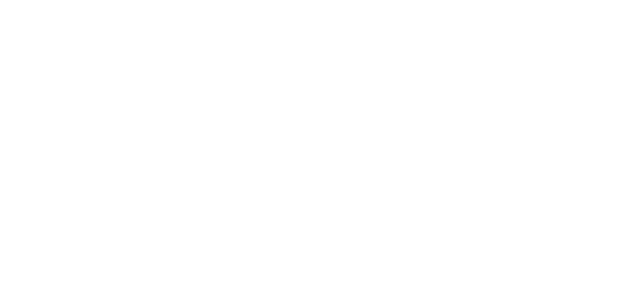
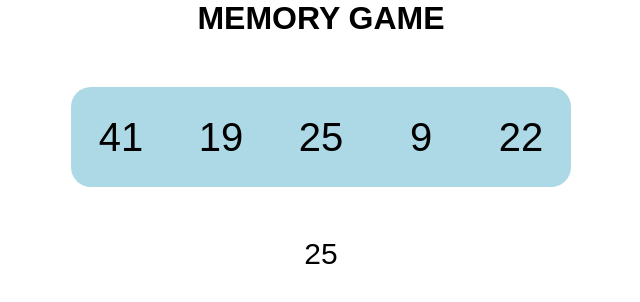
Before and after one commit to DavideVenturelli12/js-simon, a plain HTML site: page index.html in a window 1280 px wide. Shown: the whole page, without its empty margins (319-959 px from the left). Drawn offline with Linux system fonts and the light colour scheme.

Commit message:
Creazione numeri casuali + timer

```diff
--- a/index.html
+++ b/index.html
@@ -5,13 +5,15 @@
     <meta charset="UTF-8" />
     <meta http-equiv="X-UA-Compatible" content="IE=edge" />
     <meta name="viewport" content="width=device-width, initial-scale=1.0" />
-    <link rel="stylesheet" href="style.css" />
+    <link rel="stylesheet" href="style.css">
     <script src="script.js" defer></script>
     <title>js-simon</title>
 </head>
 
 <body>
-    <div></div>
+    <h1>MEMORY GAME</h1>
+    <div id="container"></div>
+    <div id="timer"></div>
 </body>
 
 </html>
--- a/script.js
+++ b/script.js
@@ -11,3 +11,47 @@ precedentemente, tramite il prompt().
 - Dopo che sono stati inseriti i 5 numeri, il software dice quanti e quali dei
 numeri da indovinare sono stati individuati.
 */
+
+const container = document.getElementById('container');
+
+const arrayNumber = 5;
+
+ArrayGenerator(arrayNumber);
+
+function ArrayGenerator(arrayNumber) {
+    let array = [];
+    for (let i = 0; i < 5; i++) {
+        array.push(Math.floor(Math.random() * 50 + 1));
+        const cella = creaCella();
+        cella.innerText = array[i];
+        container.appendChild(cella);
+    }
+    console.log(array);
+}
+
+function creaCella() {
+    const cella = document.createElement('div');
+    cella.classList.add('cella');
+    return cella;
+}
+
+
+let max = 30;
+
+const timer = document.getElementById('timer');
+timer.innerText = max;
+
+const number = setInterval(myFunctionInterval, 1000); // verrà eseguito ogni secondo (1000ms)
+
+function myFunctionInterval() {
+
+    max--;
+    timer.innerText = max;
+    //console.log(max);
+    if (max <= 0) {
+        // cancello il setInterval
+        clearInterval(number);
+        timer.innerText = 'Tempo scaduto';
+    }
+
+}
--- a/style.css
+++ b/style.css
@@ -7,6 +7,28 @@
 
 body{
     font-family: sans-serif;
+    text-align: center;
 }
 
 /*content*/
+#container{
+    width: 500px;
+    height: 100px;
+    margin: 50px auto;
+    font-size: 40px;
+    display: flex;
+    justify-content: center;
+    background-color: lightblue;
+    border-radius: 20px;
+}
+
+.cella{
+    width: 100px;
+    display: flex;
+    justify-content: center;
+    align-items: center;
+}
+
+#timer{
+    font-size: 30px;
+}
```
